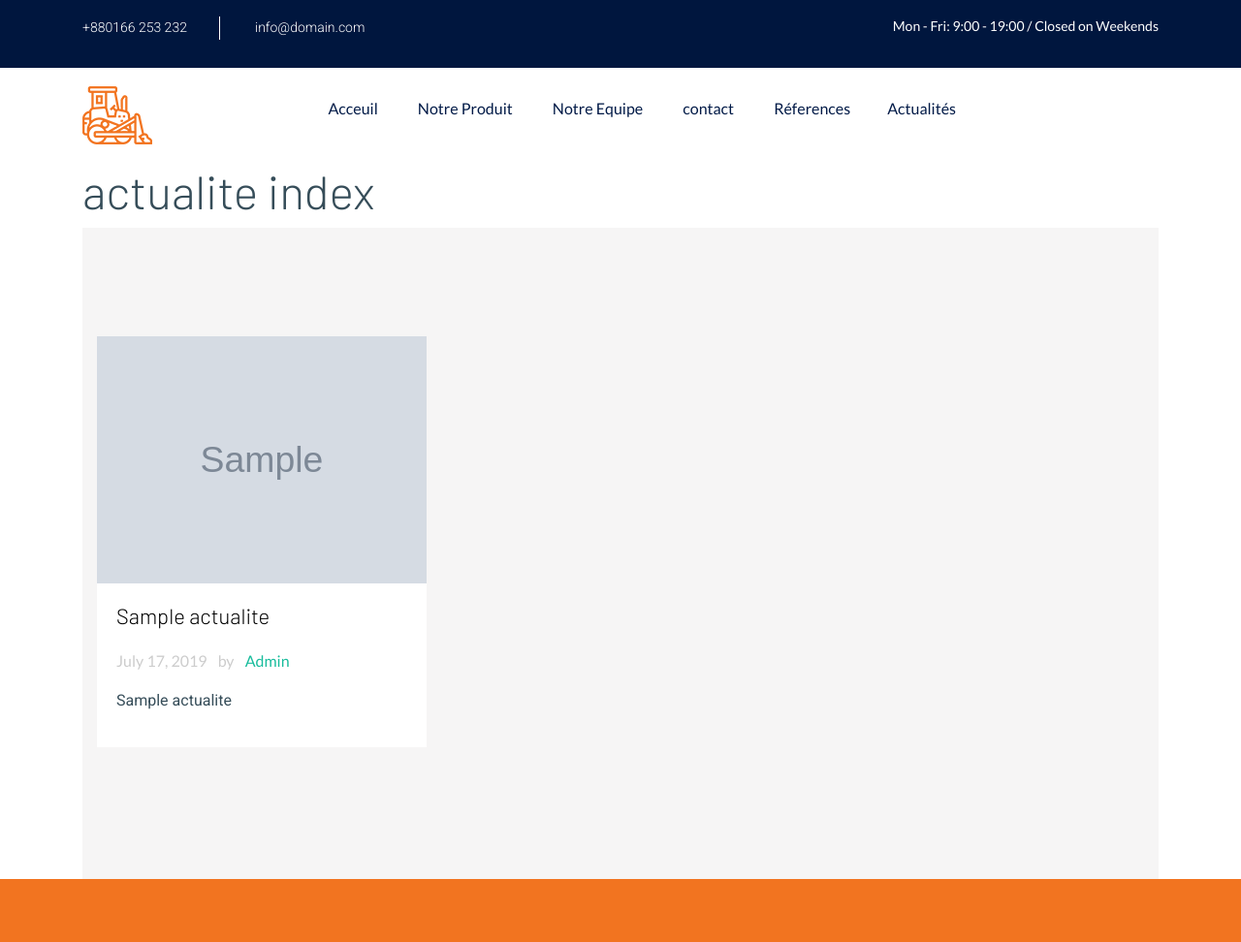
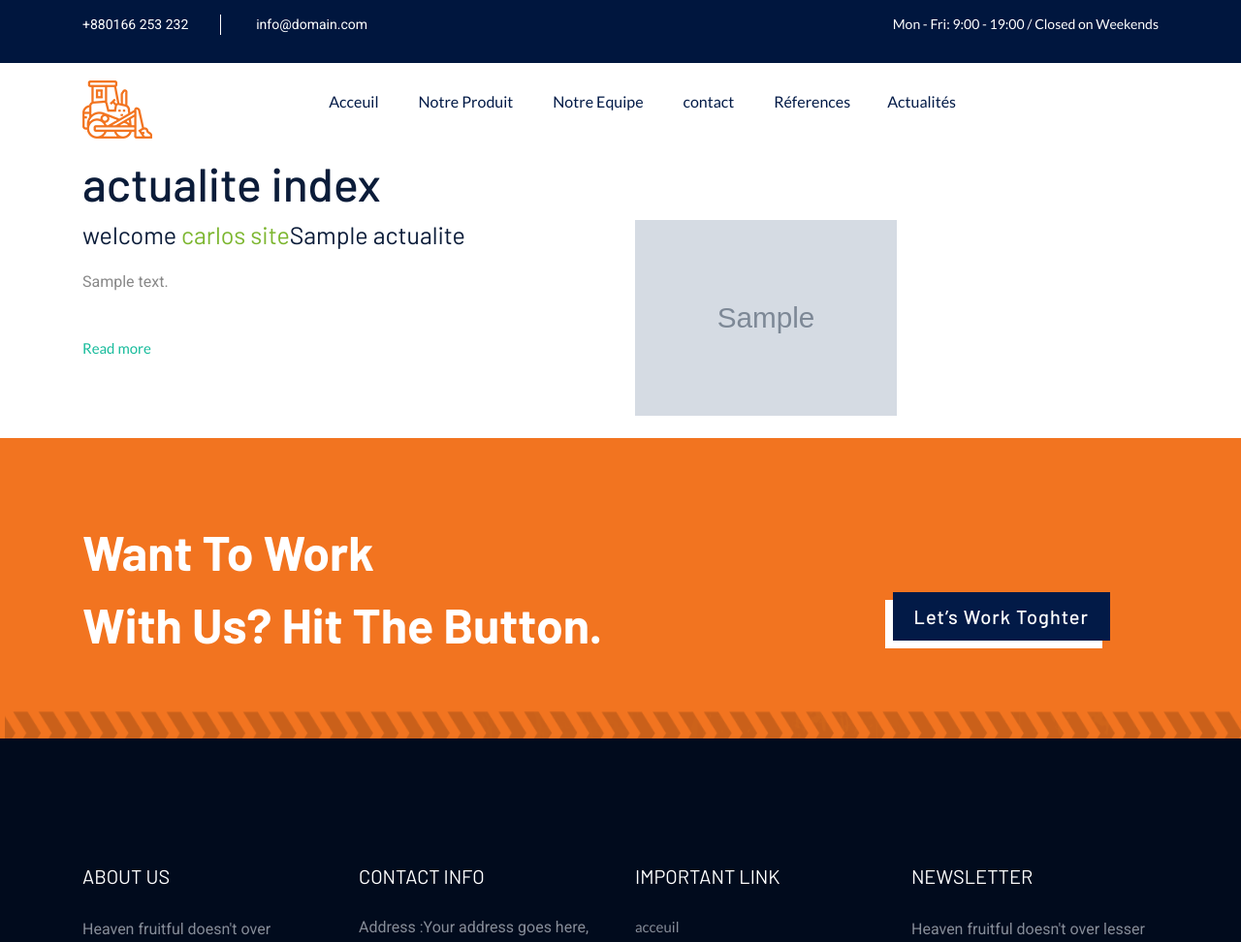
Before and after one commit to medjalil/pfe2020, a Symfony app: template templates/actualite/index.html.twig in a window 1280 px wide. Shown: the top 972 px of the page at 97% size. Run offline with Twig, Linux system fonts and the light colour scheme; the template is opened without the code that fills it: most values are stand-ins (such as "Sample title", 1, 10 or a date in 2020); grey boxes marked "Sample" are stand-in pictures; some libraries are stand-ins or nearby versions.

Commit message:
actualites mofidication

```diff
--- /dev/null
+++ b/public/css/actualite.css
@@ -0,0 +1,26 @@
+.about .about-info h3{
+	font-size: 25px;
+	font-weight: normal;
+	margin-bottom: 20px;
+}
+.about .about-info h3 span{
+	color: #7cb62f;
+}
+.about .about-info .about-info-desc{
+	line-height: 1.8;
+	color: #888;
+	margin-bottom: 20px;
+
+}
+.about .about-info .about-info-btn{
+	background-color: #7cb62f;
+	padding: 10px 20px;
+	border:0;
+	color:#fff;
+	font-weight: bold;
+}
+.about .about-img img{
+	width: 50%;
+	height: 10%;
+
+}
--- a/templates/actualite/index.html.twig
+++ b/templates/actualite/index.html.twig
@@ -14,7 +14,7 @@
 		<link rel="shortcut icon" type="image/x-icon" href="assets/img/favicon.ico">
 
 		<!-- CSS here -->
-    <link href="{{ asset('css/style.css') }}" rel="stylesheet"/>
+    <link href="{{ asset('css/actualite.css') }}" rel="stylesheet"/>
 
 
    </head>
@@ -29,24 +29,31 @@
 
     <h1>actualite index</h1>
             {% for actualite in actualites%}
-            <div class="site-section bg-light">
-      <div class="container">
-        <div class="row">
+            <div class="about">
+    <div class="row">
+		<div class="col-md-6">
+			<div class="about-info">
+				<h3>welcome <span>carlos site</span>{{actualite.titre}}</h3>
+				<p class="about-info-desc">
+			{{actualite.contenu}}
+        </p>
+        <br>
+        <a href="{{path('actualite_show',{'id': actualite.id})}}" class="read_btn">Read more</a>
 
-          <div class="col-lg-4 col-md-6 mb-4">
-            <div class="post-entry-1 h-100">
-              <a href="single.html">
-                <img src="{{actualite.image}}" alt="Image"
-                 class="img-fluid">
-              </a>
-              <div class="post-entry-1-contents">
 
-                <h2><a href="single.html">{{actualite.titre}}</a></h2>
-                <span class="meta d-inline-block mb-3">July 17, 2019 <span class="mx-2">by</span> <a href="contact">Admin</a></span>
-                <p>{{actualite.titre}}</p>
-              </div>
+			</div>
+
+		</div>
+				<div class="col-md-6">
+					<div class="about-img">
+						<img src="{{actualite.image}}">
             </div>
-          </div>
+
+            </div>
+
+
+</div>
+<br>
             {% endfor %}
 
 </main>
```
Also changed, not shown: templates/actualite/show.html.twig (renamed from templates/product/show.html.twig, +7 -7 lines).
